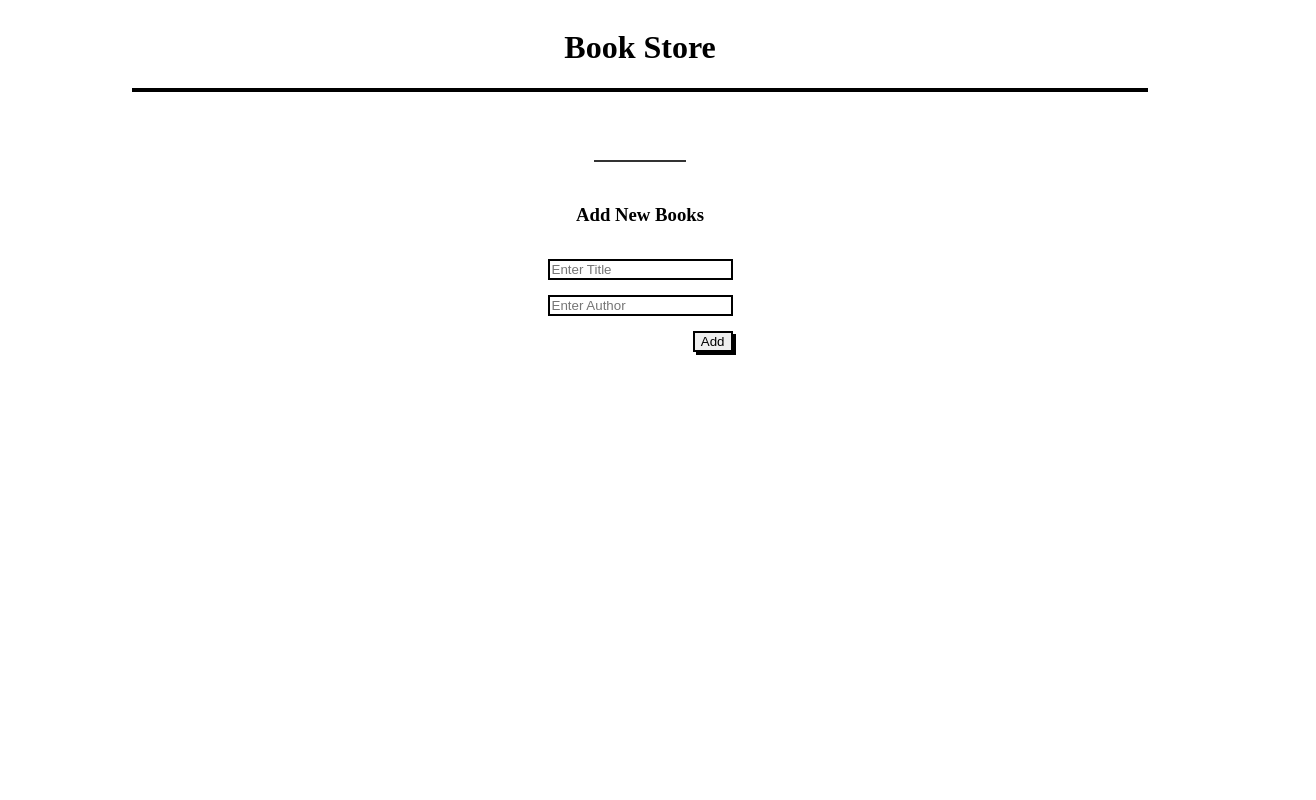
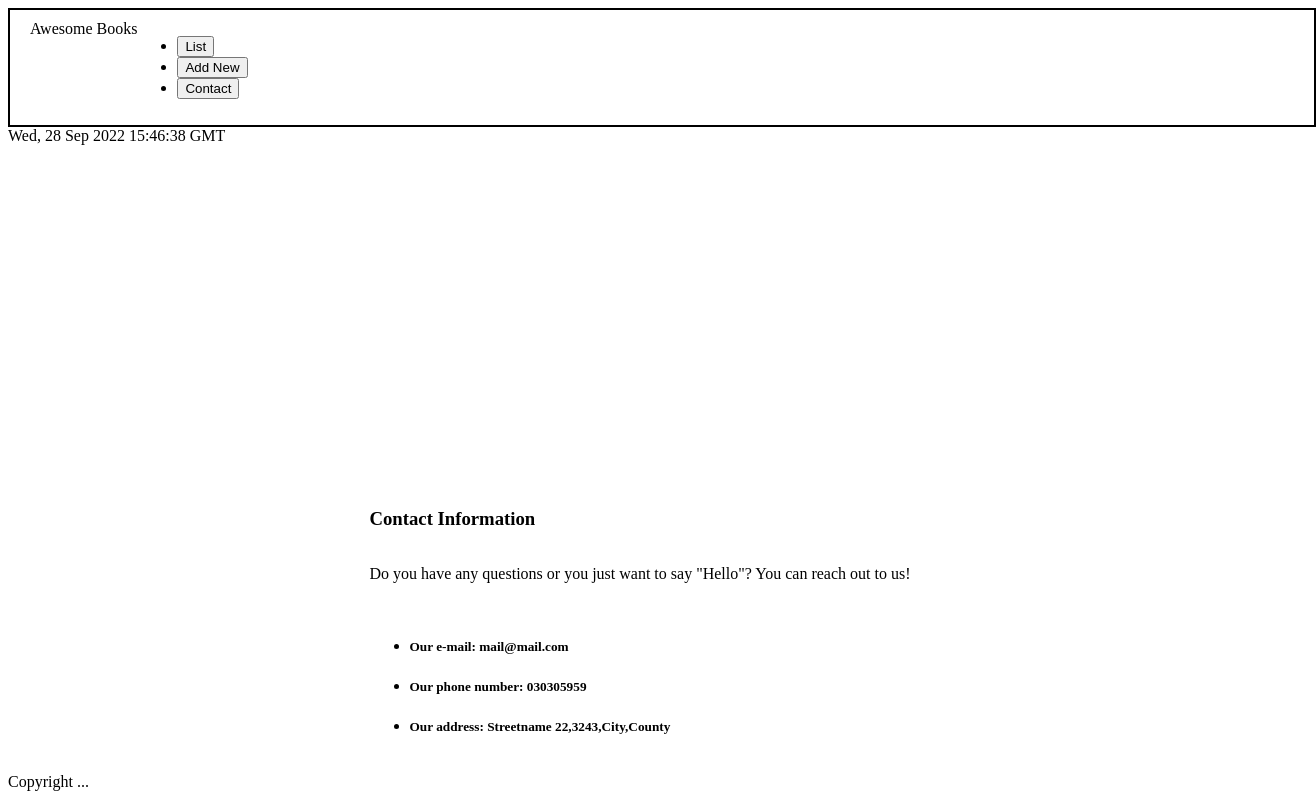
Before and after one commit to zied2112/BookStore, a website: page index.html in a window 1280 px wide. Shown: the whole page, 1316 px wide, since content can reach past the window. Drawn offline with Linux system fonts and the light colour scheme.

Commit message:
Full Website html design

```diff
--- a/css/style.css
+++ b/css/style.css
@@ -1,9 +1,32 @@
+.header {
+  width: 100%;
+  border: 2px solid #000;
+  padding: 10px 20px;
+  display: flex;
+  /* justify-content: space-between; */
+  height: 10%;
+}
+
+.main {
+  height: 80%;
+}
+
+.logo {
+  display: inline-block;
+}
+
 .container {
   display: flex;
   flex-direction: column;
   flex: 1;
   justify-content: center;
   align-items: center;
+  visibility: hidden;
+}
+
+.contact-info {
+  display: grid;
+  justify-content: center;
 }
 
 .user-input {
--- a/index.html
+++ b/index.html
@@ -12,7 +12,31 @@
 
 <body>
   <!-- Main Section -->
-  <main>
+  <header >
+    <nav class="header">
+      <div class="logo">
+        Awesome Books
+      </div>
+      <div>
+
+      </div>
+      <ul>
+        <li>
+          <button>List</button>
+        </li>
+        <li>
+          <button>Add New</button>
+        </li>
+        <li>
+          <button>Contact</button>
+        </li>
+      </ul>
+    </nav>
+    <div class="time-and-date">
+
+    </div>
+  </header>
+  <main class="main">
     <div class="container">
       <h1>Book Store</h1>
 
@@ -40,7 +64,28 @@
       </div>
 
     </div>
+    <div class="contact-info">
+      <h3>Contact Information</h3>
+      <p>Do you have any questions or you just want to say "Hello"?
+        You can reach out to us!
+      </p>
+      <ul>
+        <li>
+          <h5>Our e-mail: mail@mail.com</h5>
+        </li>
+        <li>
+          <h5>Our phone number: 030305959</h5>
+        </li>
+        <li>
+          <h5>Our address: Streetname 22,3243,City,County</h5>
+        </li>
+      </ul>
+
+    </div>
   </main>
+  <footer>
+    Copyright  ...
+  </footer>
   <script type="module" src="js/index.js"></script>
 
 </body>
--- a/js/index.js
+++ b/js/index.js
@@ -3,6 +3,16 @@ const displayContentContainer = document.querySelector('.show-added-books');
 const title = document.querySelector('#title');
 const author = document.querySelector('#author');
 const errorMessage = document.querySelector('.error-message-div');
+const timeAndDate = document.querySelector('.time-and-date');
+
+const dateAndTime = () => {
+  setInterval(() => {
+    const date = new Date().toUTCString();
+    timeAndDate.innerHTML = date;
+  }, 0);
+};
+
+dateAndTime();
 
 class AwesomeBook {
   constructor(title, author) {
```
